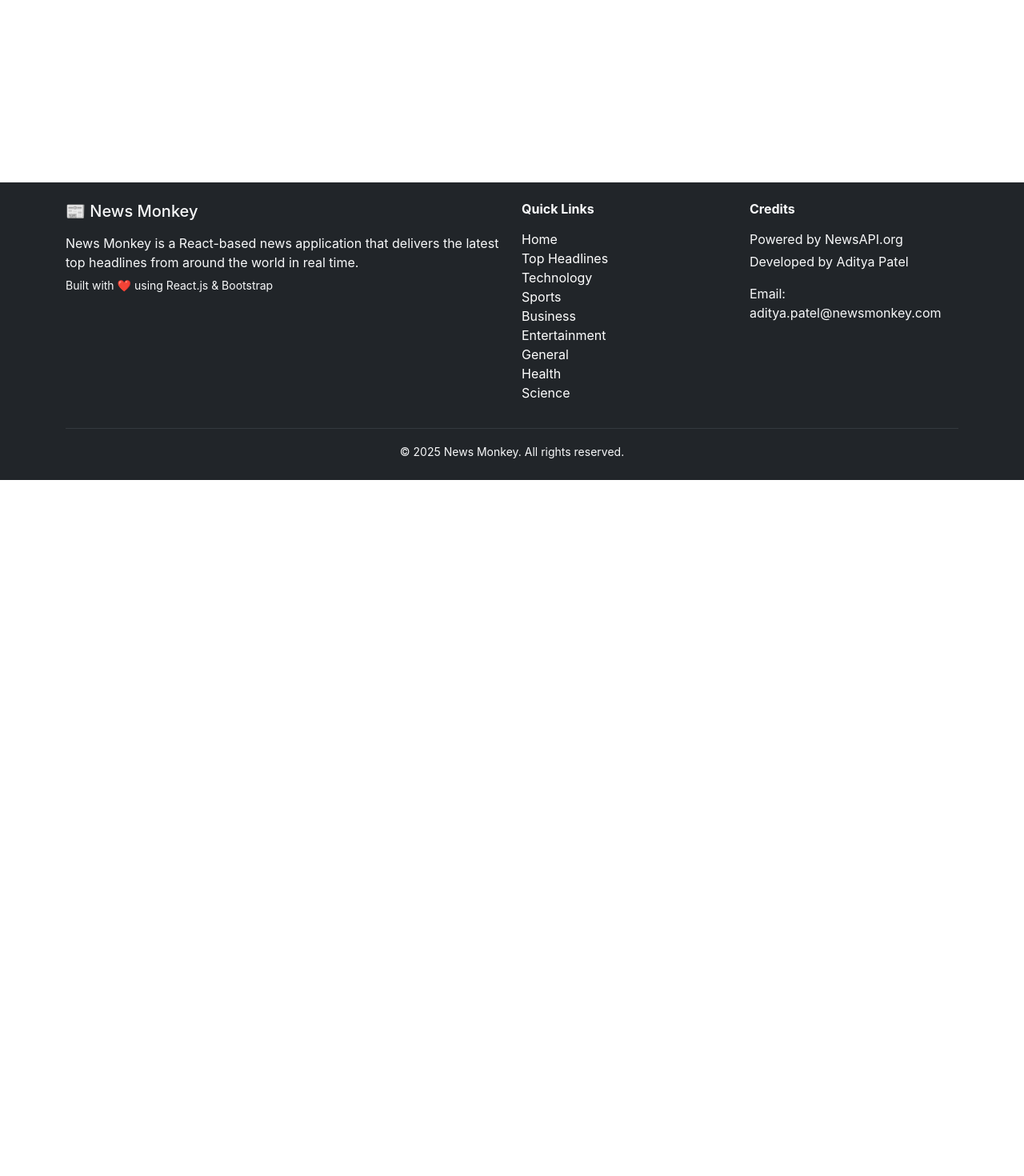
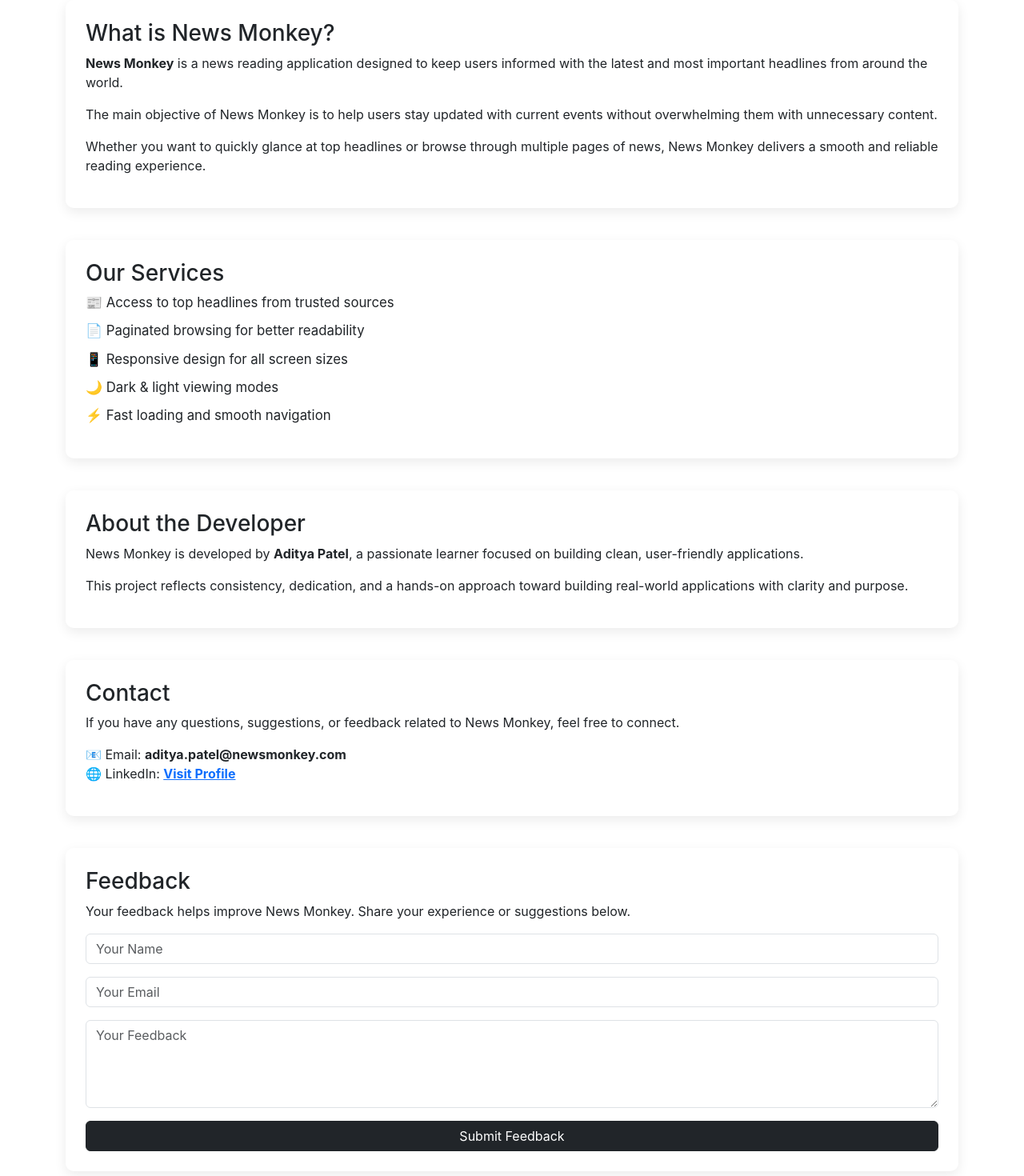
Before and after one commit to lifelinecoding/News-Monkey, a React (Create React App) app: page /about in a window 1280 px wide. Shown: the part 200-1670 px from the top of the page at 80% size. Before the commit the page ends 800 px from the top, so only its background shows below. Built offline with nearby package versions, Linux system fonts and the light colour scheme.

Commit message:
Updated the content of About section

```diff
--- /dev/null
+++ b/src/Components/About.css
@@ -0,0 +1,87 @@
+.about-page {
+  animation: pageFade 0.8s ease-in;
+}
+
+.about-section {
+  background: #ffffff;
+  padding: 25px;
+  border-radius: 10px;
+  margin-bottom: 40px;
+  box-shadow: 0 5px 15px rgba(0, 0, 0, 0.08);
+  transition: transform 0.3s ease;
+}
+
+.about-section:hover {
+  transform: translateY(-5px);
+}
+
+.service-list {
+  list-style: none;
+  padding-left: 0;
+}
+
+.service-list li {
+  margin-bottom: 10px;
+  font-size: 1.05rem;
+}
+
+.feedback-form input,
+.feedback-form textarea {
+  border-radius: 6px;
+}
+
+/* Animations */
+.fade-in {
+  animation: fadeIn 1s ease forwards;
+}
+
+.slide-in {
+  animation: slideIn 1s ease forwards;
+}
+
+.heading-animate {
+  animation: slideDown 0.8s ease;
+}
+
+/* Keyframes */
+@keyframes fadeIn {
+  from {
+    opacity: 0;
+    transform: translateY(20px);
+  }
+  to {
+    opacity: 1;
+    transform: translateY(0);
+  }
+}
+
+@keyframes slideIn {
+  from {
+    opacity: 0;
+    transform: translateX(-30px);
+  }
+  to {
+    opacity: 1;
+    transform: translateX(0);
+  }
+}
+
+@keyframes slideDown {
+  from {
+    opacity: 0;
+    transform: translateY(-20px);
+  }
+  to {
+    opacity: 1;
+    transform: translateY(0);
+  }
+}
+
+@keyframes pageFade {
+  from {
+    opacity: 0;
+  }
+  to {
+    opacity: 1;
+  }
+}
--- a/src/Components/About.jsx
+++ b/src/Components/About.jsx
@@ -1,9 +1,122 @@
-import React, { Component } from 'react'
+import React, { Component } from "react";
+import "./About.css";
 
-export default class About extends Component {
+export class About extends Component {
   render() {
     return (
-      <div>I am about component.</div>
-    )
+      <div className="container my-5 about-page">
+        <h1 className="text-center mb-5 heading-animate">
+          About News Monkey 📰
+        </h1>
+
+        {/* About Application */}
+        <section className="about-section fade-in">
+          <h3>What is News Monkey?</h3>
+          <p>
+            <strong>News Monkey</strong> is a news reading application designed
+            to keep users informed with the latest and most important headlines
+            from around the world.
+          </p>
+
+          <p>
+            The main objective of News Monkey is to help users stay updated with
+            current events without overwhelming them with unnecessary content.
+          </p>
+
+          <p>
+            Whether you want to quickly glance at top headlines or browse through
+            multiple pages of news, News Monkey delivers a smooth and reliable
+            reading experience.
+          </p>
+        </section>
+
+        {/* Services */}
+        <section className="about-section slide-in">
+          <h3>Our Services</h3>
+          <ul className="service-list">
+            <li>📰 Access to top headlines from trusted sources</li>
+            <li>📄 Paginated browsing for better readability</li>
+            <li>📱 Responsive design for all screen sizes</li>
+            <li>🌙 Dark & light viewing modes</li>
+            <li>⚡ Fast loading and smooth navigation</li>
+          </ul>
+        </section>
+
+        {/* Developer Info */}
+        <section className="about-section fade-in">
+          <h3>About the Developer</h3>
+          <p>
+            News Monkey is developed by <strong>Aditya Patel</strong>, a passionate
+            learner focused on building clean, user-friendly applications.
+          </p>
+
+          <p>
+            This project reflects consistency, dedication, and a hands-on
+            approach toward building real-world applications with clarity and
+            purpose.
+          </p>
+        </section>
+
+        {/* Contact */}
+        <section className="about-section slide-in">
+          <h3>Contact</h3>
+          <p>
+            If you have any questions, suggestions, or feedback related to
+            News Monkey, feel free to connect.
+          </p>
+
+          <p>
+            📧 Email: <strong>aditya.patel@newsmonkey.com</strong> <br />
+            🌐 LinkedIn:{" "}
+            <strong>
+              <a
+                href="https://www.linkedin.com/in/aditya-patel-6ab7002a1/"
+                target="_blank"
+                rel="noopener noreferrer"
+              >
+                Visit Profile
+              </a>
+            </strong>
+          </p>
+        </section>
+
+        {/* Feedback Form */}
+        <section className="about-section fade-in">
+          <h3>Feedback</h3>
+          <p>
+            Your feedback helps improve News Monkey. Share your experience or
+            suggestions below.
+          </p>
+
+          <form className="feedback-form">
+            <input
+              type="text"
+              className="form-control mb-3"
+              placeholder="Your Name"
+            />
+            <input
+              type="email"
+              className="form-control mb-3"
+              placeholder="Your Email"
+            />
+            <textarea
+              className="form-control mb-3"
+              rows="4"
+              placeholder="Your Feedback"
+            ></textarea>
+
+            <button type="submit" className="btn btn-dark w-100">
+              Submit Feedback
+            </button>
+          </form>
+        </section>
+
+        <p className="text-center mt-5 text-muted">
+          <strong>Thank you for using News Monkey!</strong> 🙌
+        </p>
+      </div>
+    );
   }
 }
+
+export default About;
```
